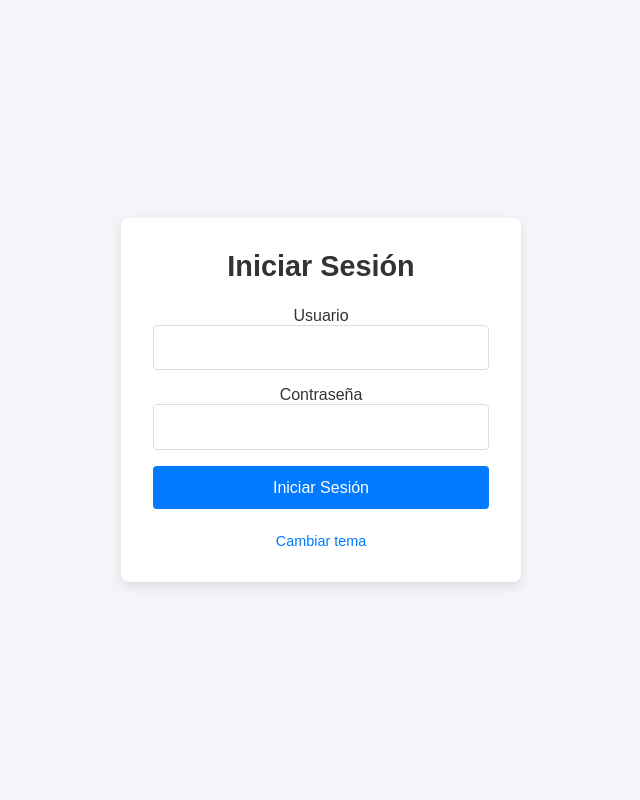
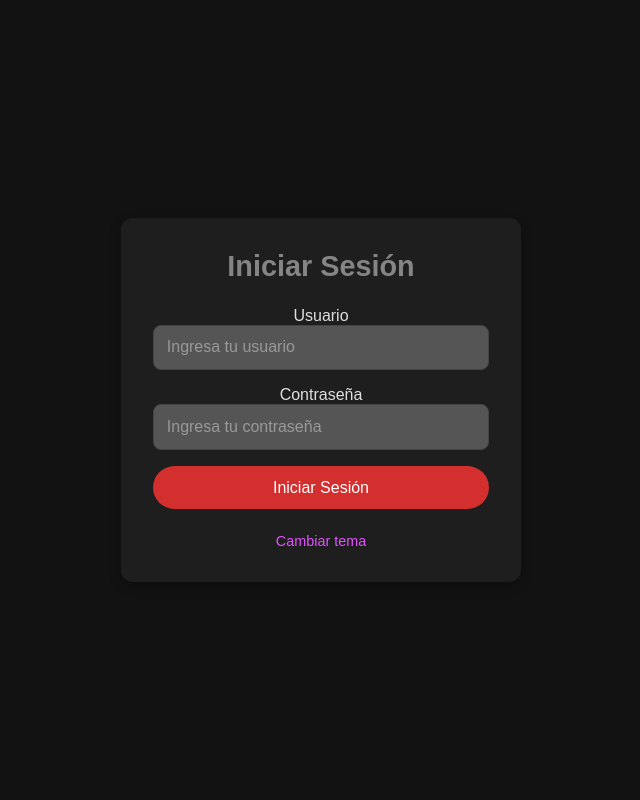
Before and after one commit to pauljosuemichel/Portafolio, a Flask app: page /login in a window 1280 px wide. Shown: the whole page, without its empty margins (319-959 px from the left). Run offline with Flask 3, Linux system fonts and the light colour scheme.

Commit message:
casi pagina final

```diff
--- a/index.py
+++ b/index.py
@@ -36,6 +36,24 @@ class LoginForm(FlaskForm):
     password = PasswordField('Contraseña', validators=[DataRequired()])
     submit = SubmitField('Iniciar Sesión')
 
+class Habilidad(db.Model):
+    id = db.Column(db.Integer, primary_key=True)
+    nombre = db.Column(db.String(100), nullable=False)
+
+class Experiencia(db.Model):
+    id = db.Column(db.Integer, primary_key=True)
+    puesto = db.Column(db.String(100), nullable=False)
+    empresa = db.Column(db.String(100), nullable=False)
+    fecha_inicio = db.Column(db.String(20), nullable=False)
+    fecha_fin = db.Column(db.String(20), nullable=True)
+    descripcion = db.Column(db.Text, nullable=True)
+
+class Educacion(db.Model):
+    id = db.Column(db.Integer, primary_key=True)
+    titulo = db.Column(db.String(100), nullable=False)
+    institucion = db.Column(db.String(100), nullable=False)
+    anio = db.Column(db.String(4), nullable=False)
+
 # Decorador para verificar si el usuario está autenticado
 def login_required(f):
     def wrap(*args, **kwargs):
@@ -68,8 +86,15 @@ def logout():
 # Rutas restringidas
 @app.route('/')
 def inicio():
-    is_authenticated = 'user_id' in session  # Ajusta según cómo guardes el estado de autenticación
-    return render_template('base.html', is_authenticated=is_authenticated)
+    habilidades = Habilidad.query.all()
+    experiencias = Experiencia.query.all()
+    educacion = Educacion.query.all()
+    is_authenticated = 'username' in session
+
+    return render_template('base.html', is_authenticated=is_authenticated,
+                           habilidades=habilidades,
+                           experiencias=experiencias,
+                           educacion=educacion)
 
 
 
--- a/templates/login.html
+++ b/templates/login.html
@@ -18,16 +18,16 @@
             justify-content: center;
             align-items: center;
             min-height: 100vh;
-            background-color: #f4f4f9;
-            color: #333;
+            background-color: #121212; /* Fondo oscuro */
+            color: #e0e0e0; /* Texto claro */
         }
 
         /* Contenedor principal */
         .container {
-            background-color: #fff;
+            background-color: #1e1e1e; /* Fondo oscuro para contenedor */
             padding: 2rem;
-            border-radius: 8px;
-            box-shadow: 0 4px 12px rgba(0, 0, 0, 0.1);
+            border-radius: 12px; /* Bordes redondeados */
+            box-shadow: 0 4px 12px rgba(0, 0, 0, 0.3);
             width: 100%;
             max-width: 400px;
             text-align: center;
@@ -37,7 +37,7 @@
         .container h2 {
             font-size: 1.8rem;
             font-weight: 600;
-            color: #333;
+            color: #858585; /* Color para el título */
             margin-bottom: 1.5rem;
         }
 
@@ -46,39 +46,44 @@
             width: 100%;
             padding: 0.8rem;
             margin-bottom: 1rem;
-            border: 1px solid #ddd;
-            border-radius: 4px;
+            border: 1px solid #444;
+            border-radius: 8px; /* Bordes más redondeados */
             font-size: 1rem;
-            color: #333;
+            color: #e0e0e0;
+            background-color: #555; /* Relleno gris claro */
+        }
+
+        .form-input::placeholder {
+            color: #999; /* Color gris claro para el placeholder */
         }
 
         .form-input:focus {
             outline: none;
-            border-color: #007bff;
+            border-color: #fffc66; /* Color al enfocar */
         }
 
         /* Botón de envío */
         .btn {
             width: 100%;
             padding: 0.8rem;
-            background-color: #007bff;
+            background-color: #d32f2f; /* Rojo para el botón */
             color: #fff;
             font-size: 1rem;
             border: none;
-            border-radius: 4px;
+            border-radius: 25px; /* Bordes bien redondeados */
             cursor: pointer;
             transition: background-color 0.3s;
         }
 
         .btn:hover {
-            background-color: #0056b3;
+            background-color: #c62828; /* Rojo más oscuro al pasar el cursor */
         }
 
         /* Botón de cambio de tema */
         button {
             background: none;
             border: none;
-            color: #007bff;
+            color: #e252ff; /* Color para el botón de cambio de tema */
             font-size: 0.9rem;
             cursor: pointer;
             margin-top: 1.5rem;
@@ -86,25 +91,25 @@
         }
 
         button:hover {
-            color: #0056b3;
+            color: #00e676; /* Verde más brillante al pasar el cursor */
         }
 
         /* Modo claro */
         body.light-theme {
-            background-color: #f4f4f9;
+            background-color: #f4f4f9; /* Fondo claro */
         }
 
         .light-theme .container {
-            background-color: #fafafa;
+            background-color: #fafafa; /* Fondo claro para contenedor */
             color: #333;
         }
 
         .light-theme .btn {
-            background-color: #333;
+            background-color: #d32f2f; /* Rojo para el botón */
         }
 
         .light-theme .btn:hover {
-            background-color: #555;
+            background-color: #c62828;
         }
     </style>
 </head>
@@ -117,12 +122,12 @@
         <form method="POST" action="{{ url_for('login') }}">
             {{ form.hidden_tag() }}
             <div>
-                <label for="username">Usuario</label>
-                {{ form.username(class="form-input") }}
+                <label for="username" style="color: #e0e0e0;">Usuario</label>
+                {{ form.username(class="form-input", placeholder="Ingresa tu usuario") }}
             </div>
             <div>
-                <label for="password">Contraseña</label>
-                {{ form.password(class="form-input") }}
+                <label for="password" style="color: #e0e0e0;">Contraseña</label>
+                {{ form.password(class="form-input", placeholder="Ingresa tu contraseña") }}
             </div>
             <div>
                 {{ form.submit(class="btn") }}
```
Also changed, not shown: templates/base.html (+45 -57 lines).
